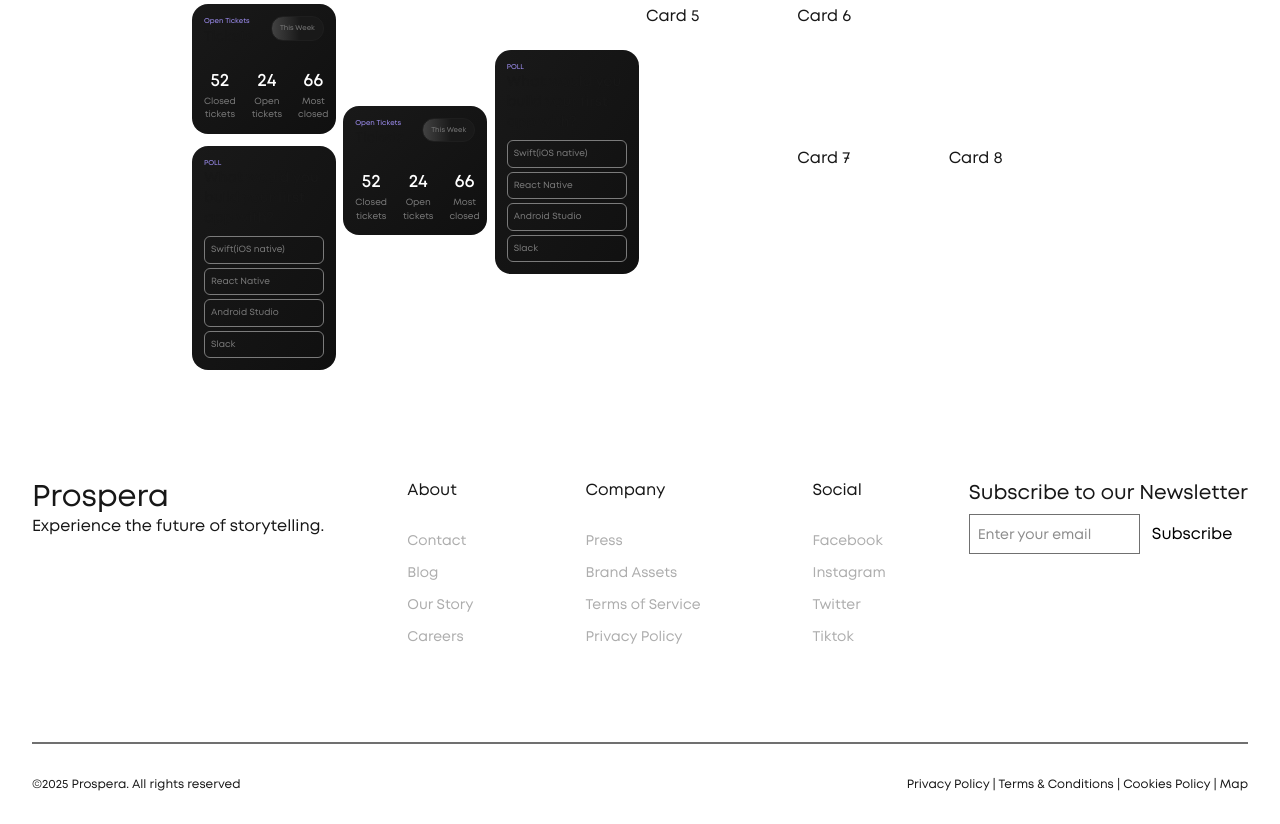
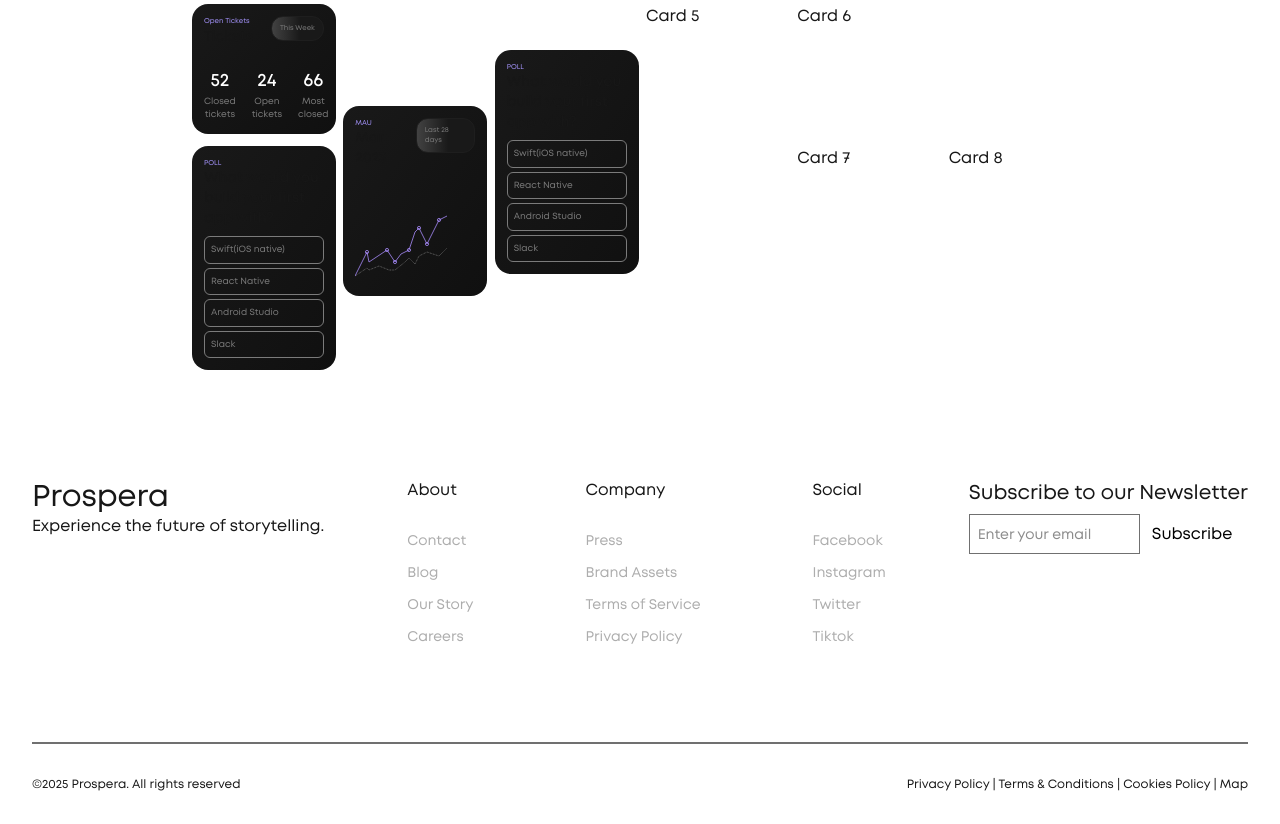
Before and after one commit to tuandoan23/prospera-landing-page, a Next.js app: page / in a window 1280 px wide. Shown: the part 958-1782 px from the top of the page. Built offline with nearby package versions, Linux system fonts and the light colour scheme.

Commit message:
draw chart with svg

```diff
--- /dev/null
+++ b/src/components/herosection2/Mau.tsx
@@ -0,0 +1,122 @@
+"use client";
+import { NextPage } from "next";
+import { motion } from "framer-motion";
+import useMediaQuery from "@/hooks/useMediaQuery";
+import { fadeInDown, fadeInLeft } from "@/animations/variants";
+
+interface Props {}
+
+const Mau: NextPage<Props> = ({}) => {
+  const isMobile = useMediaQuery("(max-width: 768px)");
+  return (
+    <motion.div
+      variants={isMobile ? fadeInLeft : fadeInDown}
+      initial="hidden"
+      whileInView="visible"
+      viewport={{ once: true }}
+      className="min-w-36 rounded-2xl bg-gradient-to-br from-[#191919] to-[#101010] p-2 sm:p-3"
+    >
+      <div className="mb-5 flex justify-between">
+        <div>
+          <p className="text-secondary text-[7px]">MAU</p>
+          <p className="text-sm font-bold">Mar 2023</p>
+        </div>
+        <div
+          className="text-7b h-fit rounded-xl border-[1px] border-[#1E1E1E] px-2 py-1.5 text-[7px]"
+          style={{
+            background: "linear-gradient(270deg, #191919 45%, #424242 100%)",
+          }}
+        >
+          Last 28 days
+        </div>
+      </div>
+      <div className="relative">
+        <svg
+          viewBox="0 0 300 100"
+          fill="none"
+          xmlns="http://www.w3.org/2000/svg"
+          className="absolute h-24 w-full"
+        >
+          <path
+            d="M0,150 L30,90 L35,115 L80,85 L100,115 L115,95 L135,85 L150,40 L160,30 L180,70 L210,10 L230,0"
+            stroke="#a78bfa"
+            strokeWidth="2"
+            fill="none"
+          />
+          <circle
+            cx="30"
+            cy="90"
+            r="4"
+            fill="none"
+            stroke="#a78bfa"
+            strokeWidth="2"
+          />
+          <circle
+            cx="80"
+            cy="85"
+            r="4"
+            fill="none"
+            stroke="#a78bfa"
+            strokeWidth="2"
+          />
+          <circle
+            cx="100"
+            cy="115"
+            r="4"
+            fill="none"
+            stroke="#a78bfa"
+            strokeWidth="2"
+          />
+          <circle
+            cx="135"
+            cy="85"
+            r="4"
+            fill="none"
+            stroke="#a78bfa"
+            strokeWidth="2"
+          />
+          <circle
+            cx="160"
+            cy="30"
+            r="4"
+            fill="none"
+            stroke="#a78bfa"
+            strokeWidth="2"
+          />
+          <circle
+            cx="180"
+            cy="70"
+            r="4"
+            fill="none"
+            stroke="#a78bfa"
+            strokeWidth="2"
+          />
+          <circle
+            cx="210"
+            cy="10"
+            r="4"
+            fill="none"
+            stroke="#a78bfa"
+            strokeWidth="2"
+          />
+        </svg>
+        <svg
+          viewBox="0 0 300 100"
+          fill="none"
+          xmlns="http://www.w3.org/2000/svg"
+          className="h-24 w-full"
+        >
+          <path
+            d="M0,150 L30,130 L35,135 L60,125 L85,135 L100,135 L125,115 L135,105 L150,120 L160,100 L180,90 L210,100 L230,80"
+            stroke="#7b7b7b"
+            strokeWidth="2"
+            fill="none"
+            strokeDasharray="2,2"
+          />
+        </svg>
+      </div>
+    </motion.div>
+  );
+};
+
+export default Mau;
--- a/src/sections/HeroSection2.tsx
+++ b/src/sections/HeroSection2.tsx
@@ -3,6 +3,7 @@ import { NextPage } from "next";
 import { motion } from "framer-motion";
 import OpenTickets from "@/components/herosection2/OpenTickets";
 import Poll from "@/components/herosection2/Poll";
+import Mau from "@/components/herosection2/Mau";
 
 interface Props {}
 
@@ -71,7 +72,7 @@ const HeroSection2: NextPage<Props> = ({}) => {
           <Poll />
         </div>
         <div className="order-4 md:order-none md:col-start-2 md:row-span-1 md:row-start-2 md:-mt-10">
-          <OpenTickets />
+          <Mau />
         </div>
         <div className="order-3 md:order-none md:col-start-3 md:row-start-2 md:-mt-24">
           <Poll />
```
